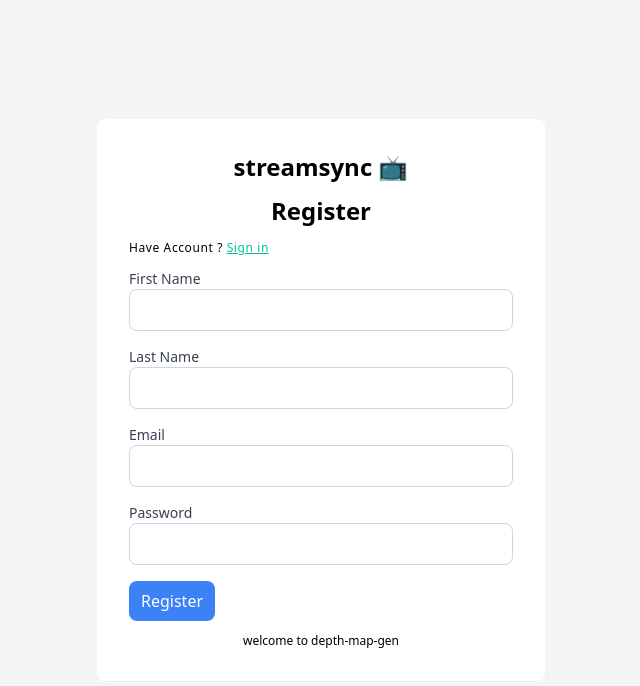
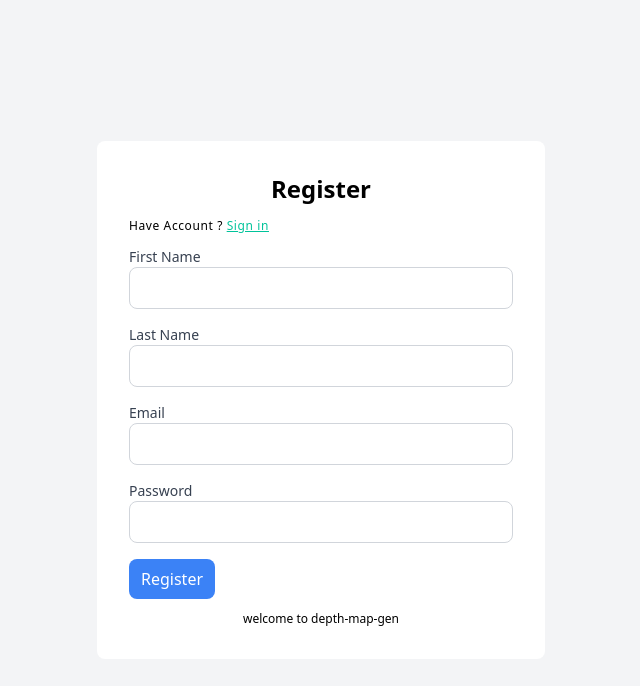
Before and after one commit to taketec/xy96, a React (Create React App) app in the folder frontend/: page /register in a window 1280 px wide. Shown: the top 686 px of the page, without its empty margins (319-959 px from the left). Built offline with nearby package versions, Linux system fonts and the light colour scheme.

Commit message:
cleaned up stuff

```diff
--- a/frontend/src/pages/Register.jsx
+++ b/frontend/src/pages/Register.jsx
@@ -39,7 +39,6 @@
   return (
     <div className="flex min-h-screen items-center justify-center bg-gray-100">
       <div className="w-full max-w-md p-8 space-y-3 rounded-lg bg-white ">
-        <h1 className="text-2xl font-bold text-center ">   streamsync 📺</h1>  {/* Larger font size and specific color */}
         <h1 className="text-2xl font-bold text-center">Register</h1>
         <p className='text-[#000000] text-[12px] tracking-wider font-medium'>Have Account ? <Link className='text-[rgba(0,195,154,1)] underline' to="/login">Sign in</Link></p>
         {errorMessage && <div className="text-red-500 text-center">{errorMessage}</div>}
```
Also changed, not shown: 1 other file (tests, documents, lock files or other folders).
